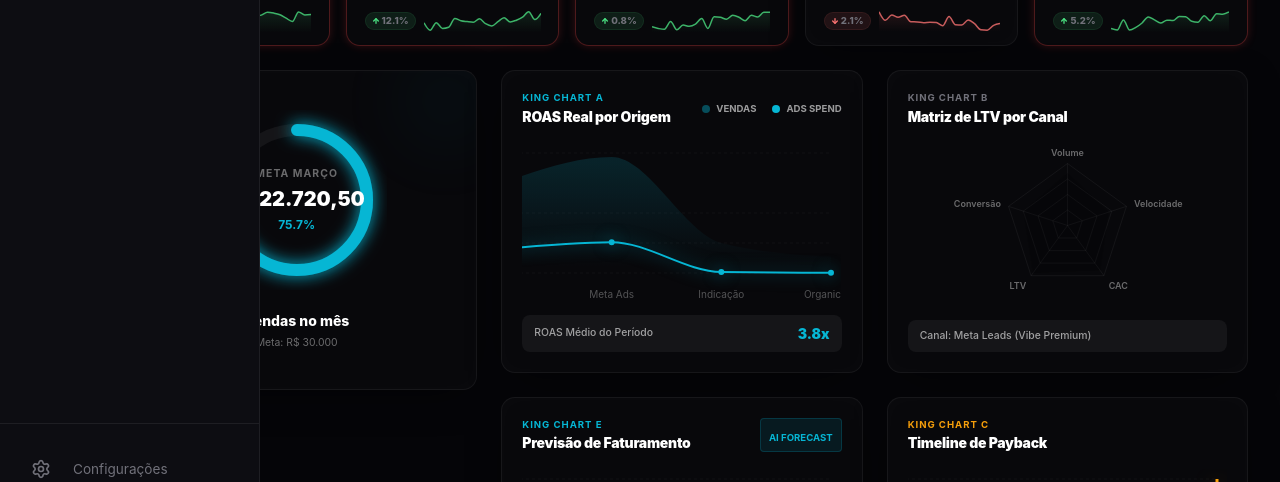
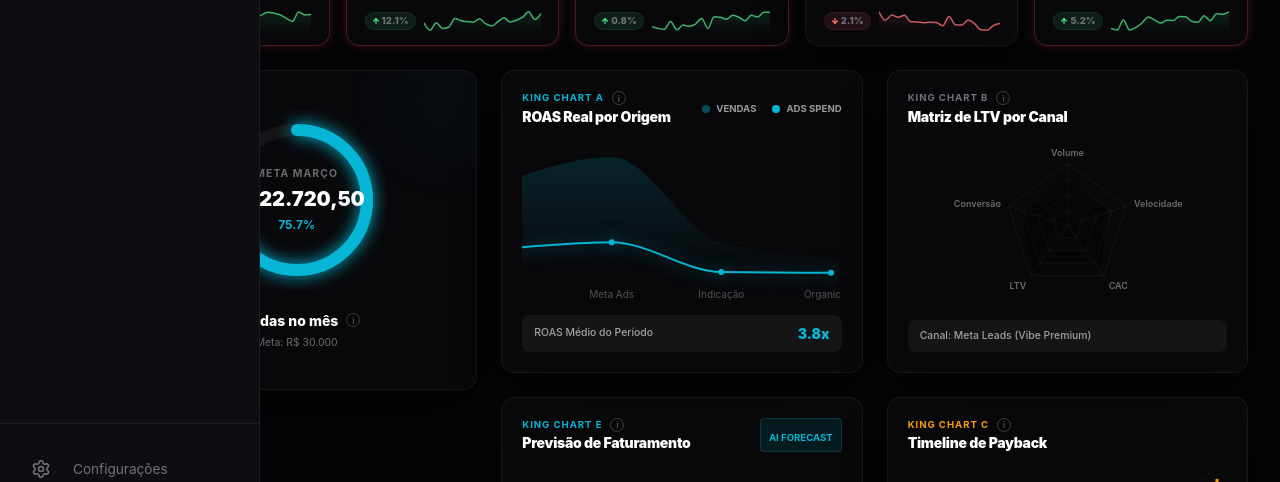
Before and after one commit to caiogaia3/brisa-laser, a React (Vite) app in the folder hub/: page /marketing in a window 1280 px wide. Shown: the part 286-768 px from the top of the page. Built offline with nearby package versions, Linux system fonts and the light colour scheme.

Commit message:
style: add educational tooltips to all charts and unify liquid glass styles

```diff
--- /dev/null
+++ b/hub/src/components/Charts/ChartInfo.tsx
@@ -0,0 +1,68 @@
+import React, { useState, useRef } from 'react';
+
+interface ChartInfoProps {
+  title: string;
+  description: string;
+}
+
+export const ChartInfo: React.FC<ChartInfoProps> = ({ title, description }) => {
+  const [isVisible, setIsVisible] = useState(false);
+  const [position, setPosition] = useState({ top: 0, left: 0 });
+  const iconRef = useRef<HTMLDivElement>(null);
+
+  const handleMouseEnter = () => {
+    if (iconRef.current) {
+      const rect = iconRef.current.getBoundingClientRect();
+      setPosition({
+        top: rect.top + window.scrollY + 20,
+        left: Math.min(rect.left + window.scrollX - 100, window.innerWidth - 260)
+      });
+      setIsVisible(true);
+    }
+  };
+
+  return (
+    <div style={{ position: 'relative', display: 'inline-block' }}>
+      <div
+        ref={iconRef}
+        onMouseEnter={handleMouseEnter}
+        onMouseLeave={() => setIsVisible(false)}
+        className="info-icon"
+        style={{
+          width: '14px',
+          height: '14px',
+          fontSize: '9px',
+          display: 'flex',
+          alignItems: 'center',
+          justifyContent: 'center'
+        }}
+      >
+        i
+      </div>
+
+      {isVisible && (
+        <div
+          className="info-tooltip-content"
+          style={{
+            position: 'fixed',
+            top: `${position.top}px`,
+            left: `${position.left}px`,
+            opacity: 1,
+            translate: '0',
+            pointerEvents: 'none',
+            zIndex: 9999,
+            width: '240px',
+            animation: 'fadeIn 0.2s ease-out'
+          }}
+        >
+          <div style={{ fontSize: '0.65rem', fontWeight: 800, color: 'var(--color-primary)', textTransform: 'uppercase', letterSpacing: '0.1em', marginBottom: '6px' }}>
+            {title}
+          </div>
+          <div style={{ fontSize: '0.75rem', color: 'rgba(255, 255, 255, 0.8)', lineHeight: '1.4', fontWeight: 500 }}>
+            {description}
+          </div>
+        </div>
+      )}
+    </div>
+  );
+};
--- a/hub/src/components/Charts/KingChart_Asset.tsx
+++ b/hub/src/components/Charts/KingChart_Asset.tsx
@@ -1,5 +1,6 @@
 import React from 'react';
 import { BarChart, Bar, XAxis, YAxis, CartesianGrid, Tooltip, ResponsiveContainer } from 'recharts';
+import { ChartInfo } from './ChartInfo';
 
 interface KingChartAssetProps {
   data: any[];
@@ -9,7 +10,13 @@ const KingChart_Asset: React.FC<KingChartAssetProps> = ({ data }) => {
   return (
     <div className="liquid-glass" style={{ padding: '20px', display: 'flex', flexDirection: 'column', height: '100%' }}>
       <div style={{ marginBottom: '16px' }}>
-        <div style={{ fontSize: '0.6rem', fontWeight: 700, color: 'var(--color-success)', textTransform: 'uppercase', letterSpacing: '0.1em' }}>KING CHART D</div>
+        <div style={{ display: 'flex', alignItems: 'center', gap: '8px' }}>
+          <div style={{ fontSize: '0.6rem', fontWeight: 700, color: 'var(--color-success)', textTransform: 'uppercase', letterSpacing: '0.1em' }}>KING CHART D</div>
+          <ChartInfo
+            title="Eficiência de Ativo (Laser)"
+            description="Mede a ocupação das máquinas versus rentabilidade horária. Foca em maximizar o ticket médio por disparo e reduzir a ociosidade do equipamento."
+          />
+        </div>
         <div style={{ fontSize: '0.875rem', fontWeight: 900, color: 'white', letterSpacing: '-0.02em' }}>Eficiência de Ativo (Laser)</div>
       </div>
 
--- a/hub/src/components/Charts/KingChart_Growth.tsx
+++ b/hub/src/components/Charts/KingChart_Growth.tsx
@@ -8,6 +8,7 @@ import {
   ReferenceLine,
   ComposedChart
 } from 'recharts';
+import { ChartInfo } from './ChartInfo';
 
 interface GrowthData {
   name: string;
@@ -31,7 +32,13 @@ export const KingChart_Growth: React.FC = () => {
     <div className="liquid-glass" style={{ padding: '20px', display: 'flex', flexDirection: 'column', height: '100%', minHeight: '260px' }}>
       <div style={{ marginBottom: '16px', display: 'flex', justifyContent: 'space-between', alignItems: 'flex-start' }}>
         <div>
-          <div style={{ fontSize: '0.6rem', fontWeight: 700, color: 'var(--color-primary)', textTransform: 'uppercase', letterSpacing: '0.1em' }}>KING CHART E</div>
+          <div style={{ display: 'flex', alignItems: 'center', gap: '8px' }}>
+            <div style={{ fontSize: '0.6rem', fontWeight: 700, color: 'var(--color-primary)', textTransform: 'uppercase', letterSpacing: '0.1em' }}>KING CHART E</div>
+            <ChartInfo
+              title="Previsão de Faturamento"
+              description="Algoritmo preditivo que projeta o faturamento mensal acumulado (Run-rate) cruzando a velocidade atual de vendas com o histórico sazonal da Brisa."
+            />
+          </div>
           <div style={{ fontSize: '0.875rem', fontWeight: 900, color: 'white', letterSpacing: '-0.02em' }}>Previsão de Faturamento</div>
         </div>
         <div style={{ padding: '4px 8px', borderRadius: '4px', backgroundColor: 'rgba(6, 182, 212, 0.1)', border: '1px solid rgba(6, 182, 212, 0.2)' }}>
--- a/hub/src/components/Charts/KingChart_LTV.tsx
+++ b/hub/src/components/Charts/KingChart_LTV.tsx
@@ -1,5 +1,6 @@
 import React from 'react';
 import { Radar, RadarChart, PolarGrid, PolarAngleAxis, ResponsiveContainer } from 'recharts';
+import { ChartInfo } from './ChartInfo';
 
 interface KingChartLTVProps {
   data: any[];
@@ -9,7 +10,13 @@ const KingChart_LTV: React.FC<KingChartLTVProps> = ({ data }) => {
   return (
     <div className="liquid-glass" style={{ padding: '20px', display: 'flex', flexDirection: 'column', height: '100%' }}>
       <div style={{ marginBottom: '16px' }}>
-        <div style={{ fontSize: '0.6rem', fontWeight: 700, color: 'var(--color-secondary)', textTransform: 'uppercase', letterSpacing: '0.1em' }}>KING CHART B</div>
+        <div style={{ display: 'flex', alignItems: 'center', gap: '8px' }}>
+          <div style={{ fontSize: '0.6rem', fontWeight: 700, color: 'var(--color-secondary)', textTransform: 'uppercase', letterSpacing: '0.1em' }}>KING CHART B</div>
+          <ChartInfo
+            title="Matriz de LTV por Canal"
+            description="Life Time Value: Valor total projetado que um cliente gera para a Brisa ao longo do tempo. Foca em recorrência, indicação e cross-sell de serviços."
+          />
+        </div>
         <div style={{ fontSize: '0.875rem', fontWeight: 900, color: 'white', letterSpacing: '-0.02em' }}>Matriz de LTV por Canal</div>
       </div>
 
--- a/hub/src/components/Charts/KingChart_Payback.tsx
+++ b/hub/src/components/Charts/KingChart_Payback.tsx
@@ -1,5 +1,6 @@
 import React from 'react';
 import { Area, XAxis, YAxis, CartesianGrid, Tooltip, ResponsiveContainer, AreaChart } from 'recharts';
+import { ChartInfo } from './ChartInfo';
 
 interface KingChartPaybackProps {
   data: any[];
@@ -9,7 +10,13 @@ const KingChart_Payback: React.FC<KingChartPaybackProps> = ({ data }) => {
   return (
     <div className="liquid-glass" style={{ padding: '20px', display: 'flex', flexDirection: 'column', height: '100%' }}>
       <div style={{ marginBottom: '16px' }}>
-        <div style={{ fontSize: '0.6rem', fontWeight: 700, color: 'var(--color-warning)', textTransform: 'uppercase', letterSpacing: '0.1em' }}>KING CHART C</div>
+        <div style={{ display: 'flex', alignItems: 'center', gap: '8px' }}>
+          <div style={{ fontSize: '0.6rem', fontWeight: 700, color: 'var(--color-warning)', textTransform: 'uppercase', letterSpacing: '0.1em' }}>KING CHART C</div>
+          <ChartInfo
+            title="Timeline de Payback"
+            description="Mede o tempo médio para o lucro bruto acumulado de um cliente cobrir seu custo de aquisição (CAC). Crucial para gestão de caixa."
+          />
+        </div>
         <div style={{ fontSize: '0.875rem', fontWeight: 900, color: 'white', letterSpacing: '-0.02em' }}>Timeline de Payback</div>
       </div>
 
--- a/hub/src/components/Charts/KingChart_ROAS.tsx
+++ b/hub/src/components/Charts/KingChart_ROAS.tsx
@@ -1,5 +1,6 @@
 import React from 'react';
 import { Area, XAxis, YAxis, CartesianGrid, Tooltip, ResponsiveContainer, Line, ComposedChart } from 'recharts';
+import { ChartInfo } from './ChartInfo';
 
 interface KingChartROASProps {
   data: any[];
@@ -12,8 +13,14 @@ const KingChart_ROAS: React.FC<KingChartROASProps> = ({ data, subtitle, isSubcom
     <div className={isSubcomponent ? "" : "liquid-glass"} style={{ padding: isSubcomponent ? '0' : '20px', display: 'flex', flexDirection: 'column', height: '100%' }}>
       <div style={{ display: 'flex', alignItems: 'center', justifyContent: 'space-between', marginBottom: '16px' }}>
         <div>
-          <div style={{ fontSize: '0.6rem', fontWeight: 700, color: 'var(--color-primary)', textTransform: 'uppercase', letterSpacing: '0.1em' } as any}>
-            {subtitle || 'KING CHART A'}
+          <div style={{ display: 'flex', alignItems: 'center', gap: '8px' }}>
+            <div style={{ fontSize: '0.6rem', fontWeight: 700, color: 'var(--color-primary)', textTransform: 'uppercase', letterSpacing: '0.1em' } as any}>
+              {subtitle || 'KING CHART A'}
+            </div>
+            <ChartInfo
+              title={isSubcomponent ? "Simulador de Escala" : "ROAS Real por Origem"}
+              description="Simulador de escala que projeta a receita incremental versus investimento em Ads, calibrado para a perda natural de eficiência em orçamentos elevados."
+            />
           </div>
           <div style={{ fontSize: '0.875rem', fontWeight: 900, color: 'white', letterSpacing: '-0.02em' }}>
             {isSubcomponent ? 'Impacto de Mídia vs Receita' : 'ROAS Real por Origem'}
--- a/hub/src/components/Charts/ZanduDonut.tsx
+++ b/hub/src/components/Charts/ZanduDonut.tsx
@@ -1,4 +1,5 @@
 import React from 'react';
+import { ChartInfo } from './ChartInfo';
 
 interface ZanduDonutProps {
   value: number;
@@ -54,7 +55,13 @@ const ZanduDonut: React.FC<ZanduDonutProps> = ({ value, target, label, subValue
       </div>
 
       <div style={{ marginTop: '20px', textAlign: 'center' }}>
-        <div style={{ fontSize: '0.875rem', fontWeight: 800, color: 'white' }}>{label}</div>
+        <div style={{ display: 'flex', alignItems: 'center', justifyContent: 'center', gap: '8px' }}>
+          <div style={{ fontSize: '0.875rem', fontWeight: 800, color: 'white' }}>{label}</div>
+          <ChartInfo
+            title="Faturamento Bruto"
+            description="Monitoramento em tempo real do faturamento acumulado versus a meta mensal estabelecida no OKR estratégico."
+          />
+        </div>
         <div style={{ fontSize: '0.65rem', color: 'rgba(255, 255, 255, 0.4)', marginTop: '4px' }}>Meta: R$ {target.toLocaleString('pt-BR')}</div>
       </div>
     </div>
--- a/hub/src/index.css
+++ b/hub/src/index.css
@@ -67,13 +67,13 @@ body {
   border-radius: var(--radius-lg);
   box-shadow:
     inset 0 0 20px rgba(255, 255, 255, 0.02),
-    0 10px 40px -12px rgba(0, 0, 0, 0.6);
+    0 10px 40px -12px rgba(0, 0, 0, 0.6),
+    0 25px 50px -12px rgba(0, 0, 0, 0.5); /* shadow-2xl equivalent */
   transition: all 0.3s cubic-bezier(0.4, 0, 0.2, 1);
-  @apply shadow-2xl;
 }
 
 .liquid-glass:hover {
-  @apply border-white/10;
+  border-color: rgba(255, 255, 255, 0.1); /* border-white/10 equivalent */
   box-shadow: inset 0 0 20px rgba(255, 255, 255, 0.05), 0 0 30px rgba(6, 182, 212, 0.1);
 }
 
@@ -91,11 +91,34 @@ body {
 
 /* Info Tooltips */
 .info-icon {
-  @apply w-3.5 h-3.5 flex items-center justify-center rounded-full border border-white/20 text-[10px] text-white/40 cursor-help transition-all hover:border-white/40 hover:text-white/60;
+  width: 0.875rem;
+  height: 0.875rem;
+  display: flex;
+  align-items: center;
+  justify-content: center;
+  border-radius: 9999px;
+  border: 1px solid rgba(255, 255, 255, 0.2);
+  font-size: 10px;
+  color: rgba(255, 255, 255, 0.4);
+  cursor: help;
+  transition: all 0.2s;
+}
+
+.info-icon:hover {
+  border-color: rgba(255, 255, 255, 0.4);
+  color: rgba(255, 255, 255, 0.6);
 }
 
 .info-tooltip-content {
-  @apply liquid-glass p-3 rounded-xl fixed pointer-events-none opacity-0 translate-y-2 transition-all duration-300 z-[100] max-w-[240px];
+  padding: 0.75rem;
+  border-radius: 0.75rem;
+  position: fixed;
+  pointer-events: none;
+  opacity: 0;
+  transform: translateY(8px);
+  transition: all 0.3s duration-300;
+  z-index: 100;
+  max-width: 240px;
   backdrop-filter: blur(28px);
   background: rgba(5, 5, 8, 0.9);
   border: 1px solid rgba(255, 255, 255, 0.1);
@@ -103,7 +126,9 @@ body {
 
 .info-icon:hover + .info-tooltip-content,
 .info-tooltip-content:hover {
-  @apply opacity-100 translate-y-0 pointer-events-auto;
+  opacity: 1;
+  transform: translateY(0);
+  pointer-events: auto;
 }
 
 /* Atmospheric Blur for Radar */
```
Also changed, not shown: hub/src/components/Common/InfoTooltip.tsx (+7 -7 lines).
